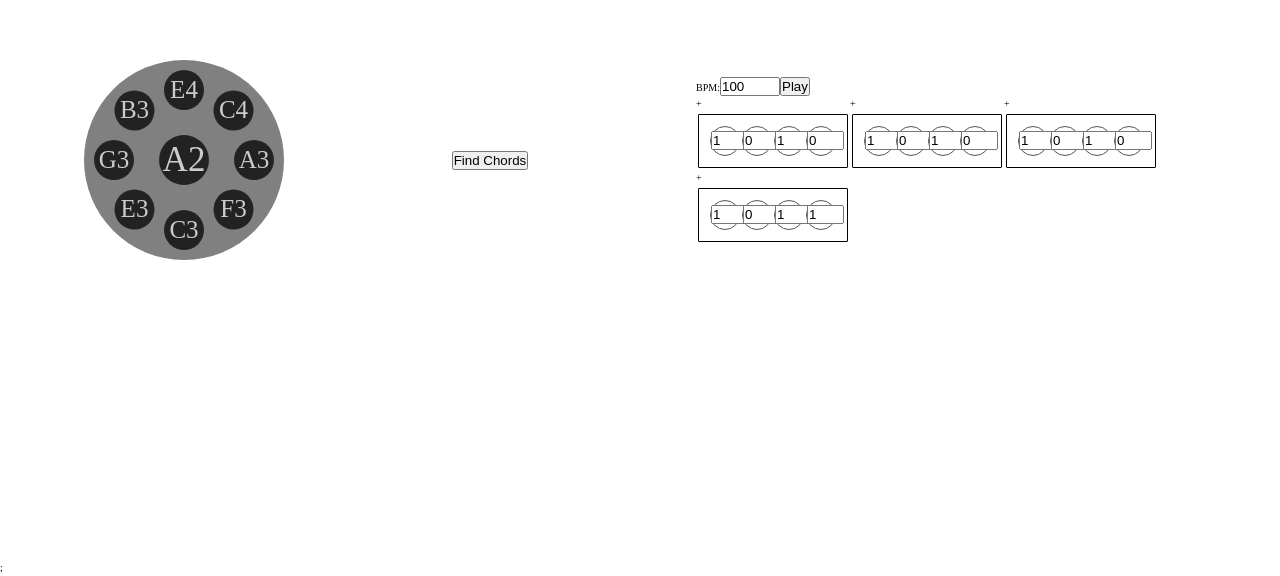
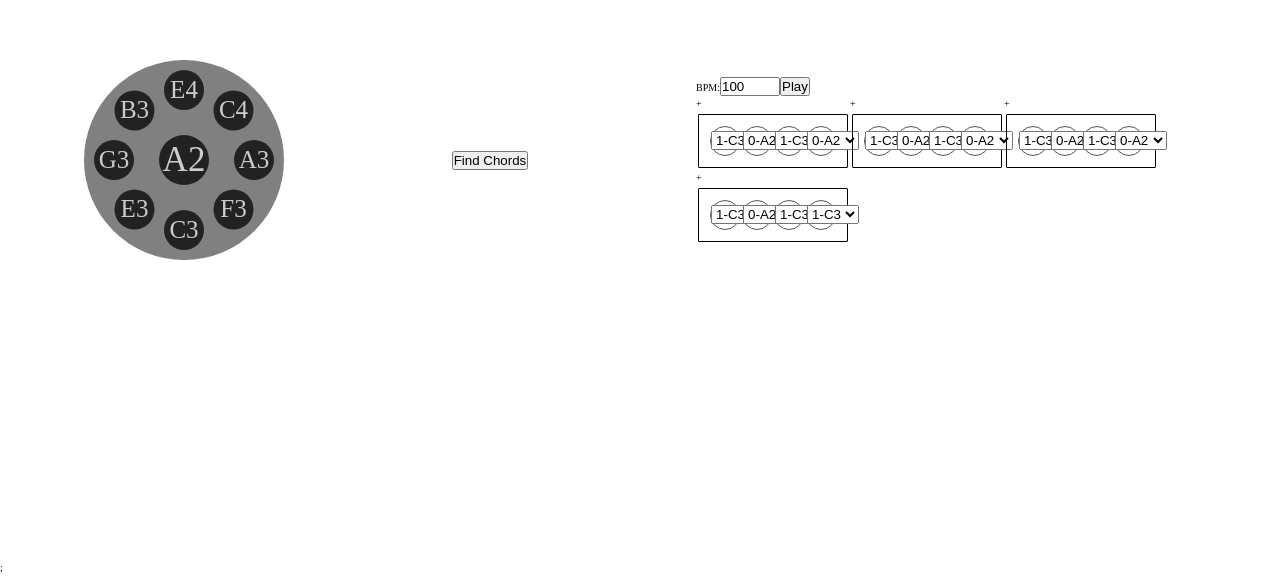
Before and after one commit to Moosees/ding-and-tones, a React (Create React App) app: page / in a window 1280 px wide. Shown: the part 240-816 px from the top of the page. Built offline with nearby package versions, Linux system fonts and the light colour scheme.

Commit message:
Use select tags for Beat inputs with options derived from current scale

```diff
--- a/src/components/bar/Bar.jsx
+++ b/src/components/bar/Bar.jsx
@@ -18,12 +18,18 @@ const createNewBar = (timeSignature = '4/4', gridValue = 8) => {
   return emptyPattern;
 };
 
-const displayBeats = (barId, updateId, pattern) =>
+const displayBeats = (barId, updateId, pattern, options) =>
   pattern.map((beat) => (
-    <Beat key={beat.id} barId={barId} updateId={updateId} beat={beat} />
+    <Beat
+      key={beat.id}
+      barId={barId}
+      updateId={updateId}
+      beat={beat}
+      options={options}
+    />
   ));
 
-const Bar = ({ bar, bars, currentBar }) => {
+const Bar = ({ bar, bars, currentBar, options }) => {
   const [controlsOpen, setControlsOpen] = useState(false);
 
   const toggleControls = () => {
@@ -32,7 +38,9 @@ const Bar = ({ bar, bars, currentBar }) => {
 
   const { pattern } = bars[bar.bar];
 
-  const beats = bar ? displayBeats(bar.id, bar.bar, pattern) : createNewBar();
+  const beats = bar
+    ? displayBeats(bar.id, bar.bar, pattern, options)
+    : createNewBar();
 
   return (
     <div>
--- a/src/components/beat/Beat.jsx
+++ b/src/components/beat/Beat.jsx
@@ -11,6 +11,7 @@ const Beat = ({
   currentBeat,
   isSongPlaying,
   updateBeat,
+  options,
 }) => {
   const handleChange = (evt) => {
     updateBeat(updateId, beat.id, Number(evt.target.value));
@@ -18,14 +19,13 @@ const Beat = ({
 
   return (
     <BeatContainer isPlaying={barId === currentBar && beat.id === currentBeat}>
-      <input
-        type="text"
-        maxLength="2"
-        size="2"
+      <select
         value={beat.tone}
+        disabled={isSongPlaying}
         onChange={handleChange}
-        disabled={isSongPlaying}
-      />
+      >
+        {options}
+      </select>
     </BeatContainer>
   );
 };
--- a/src/components/song/Song.jsx
+++ b/src/components/song/Song.jsx
@@ -1,23 +1,42 @@
-import React from 'react';
+import React, { useEffect, useState } from 'react';
 import { connect } from 'react-redux';
 import Bar from '../bar/Bar';
 import SongControls from '../songControls/SongControls';
 import { Bars } from './song.styles';
 
-const Song = ({ bars }) => {
+const createOptions = (scale) => {
+  const options = [];
+  for (let i = 0; i < scale.length; ++i) {
+    options.push(
+      <option key={i} value={i}>
+        {`${i}-${scale[i]}`}
+      </option>
+    );
+  }
+  return options;
+};
+
+const Song = ({ bars, scale }) => {
+  const [options, setOptions] = useState([]);
+
+  useEffect(() => {
+    setOptions(createOptions(scale));
+  }, [scale]);
+
   return (
     <div>
       <SongControls />
       <Bars>
         {bars.map((bar) => (
-          <Bar key={bar.id} bar={bar} />
+          <Bar key={bar.id} bar={bar} options={options} />
         ))}
       </Bars>
     </div>
   );
 };
 
-const mapStateToProps = ({ song }) => ({
+const mapStateToProps = ({ scale, song }) => ({
+  scale: scale.scaleSimple,
   bars: song.bars,
 });
 
```
Also changed, not shown: 1 other file (tests, documents, lock files or other folders).
